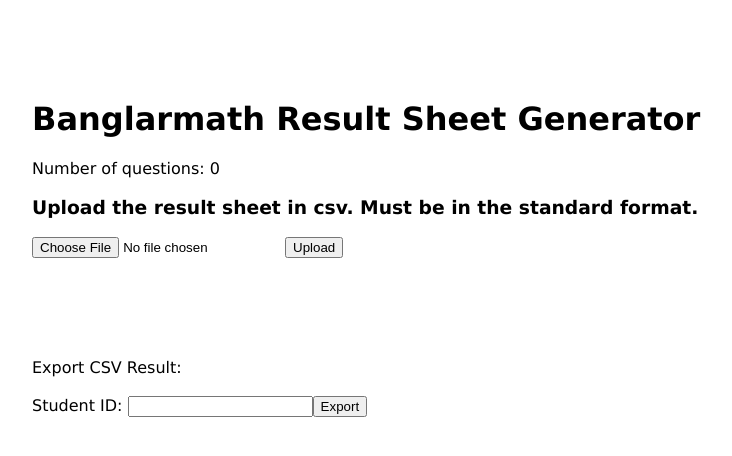
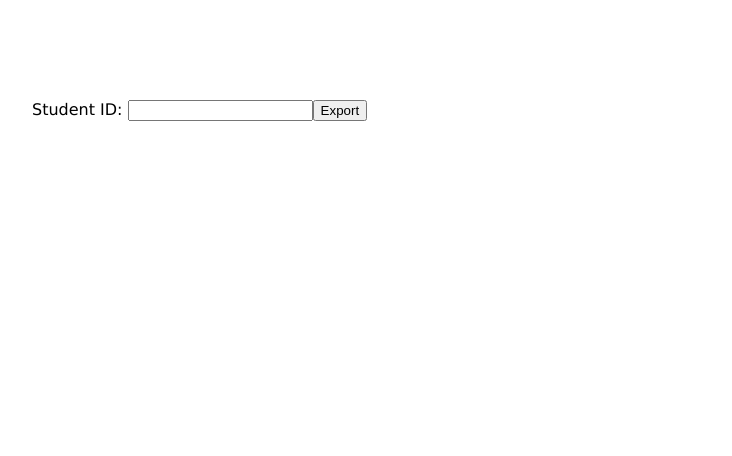
Before and after one commit to shirrsho/banglarmath-result-frontend, a React (Create React App) app: page / in a window 1280 px wide. Shown: the top 456 px of the page, without its empty margins (168-900 px from the left). Built offline with nearby package versions, Linux system fonts and the light colour scheme.

Commit message:
basic works smooth

```diff
--- a/package.json
+++ b/package.json
@@ -11,6 +11,7 @@
     "papaparse": "^5.4.1",
     "react": "^18.2.0",
     "react-dom": "^18.2.0",
+    "react-router-dom": "^6.11.2",
     "react-scripts": "5.0.1",
     "react-select": "^5.7.3",
     "web-vitals": "^2.1.4"
--- a/src/App.js
+++ b/src/App.js
@@ -1,25 +1,31 @@
-import React, { useState } from 'react';
-import CSVtoJSON from './components/ResultSheetUpload';
-import TagQuestions from './components/TagQuestions';
-import Export from './components/Export';
+import React from 'react';
+import Portal from './pages/Portal';
+import AdminPage from './pages/AdminPage';
+import { HashRouter, Routes, Route } from 'react-router-dom';
 
 function App() {
-  const [resultsheet,setResultsheet] = useState();
-  const [n_ques, setN_ques] = useState(0);
-  const [tags, setTags] = useState();
+  // const [resultsheet,setResultsheet] = useState();
+  // const [n_ques, setN_ques] = useState(0);
+  // const [tags, setTags] = useState();
 
   return (
-    <div>
-      <h1>Banglarmath Result Sheet Generator</h1>
-      <p>Number of questions: {n_ques}</p>
-      <CSVtoJSON setResultsheet={setResultsheet}/>
-      {resultsheet && <TagQuestions setN_ques={setN_ques} tags={tags} setTags={setTags}/>}
-      <div style={{height:"100px"}}></div>
-      {/* {tags?.map((tag) => {
-                return <h1 key={tag.id}>{tag.id} {tag.segments} {tag.types}</h1>
-            })} */}
-      <Export resultsheet={resultsheet} tags={tags} n_ques={n_ques}/>
-    </div>
+    <HashRouter>
+        <Routes>
+          <Route path="/" element={<Portal />} />
+          <Route path="/admin" element={<AdminPage />} />
+        </Routes>
+      </HashRouter>
+    // <div>
+    //   <h1>Banglarmath Result Sheet Generator</h1>
+    //   <p>Number of questions: {n_ques}</p>
+    //   <CSVtoJSON setResultsheet={setResultsheet}/>
+    //   {resultsheet && <TagQuestions setN_ques={setN_ques} tags={tags} setTags={setTags}/>}
+    //   <div style={{height:"100px"}}></div>
+    //   {/* {tags?.map((tag) => {
+    //             return <h1 key={tag.id}>{tag.id} {tag.segments} {tag.types}</h1>
+    //         })} */}
+    //   <Export resultsheet={resultsheet} tags={tags} n_ques={n_ques}/>
+    // </div>
   );
 }
 
--- a/src/components/Export.js
+++ b/src/components/Export.js
@@ -3,42 +3,44 @@
 import { saveAs } from 'file-saver';
 import axios from 'axios';
 
-function Export( {resultsheet, tags, n_ques} ) {
+function Export() {
 
     const [student_id, setStudent_id] = useState();
+    const [student_name, setStudent_name] = useState();
 
     const exportCsv = async () => {
 
         let newresult = []
 
-        await axios.get(`http://localhost:3001/result/${n_ques}/${student_id}`)
+        await axios.get(`http://localhost:3001/result/${student_id}`)
         .then((response) => {
             // Check if the request was successful.
             if (response.status === 200) {
-            // Get the response data.
-            const data = response.data;
-            newresult = data;
-            // Display the data.
-            console.log(data);
+                console.log(response.data)
+                const data = response.data;
+                setStudent_name(data.Name)
+                newresult = data.studentresult;
+                // Display the data.
+                console.log(data);
+                const blob = new Blob([Papa.unparse(newresult)], { type: 'text/csv;charset=utf-8' });
+                saveAs(blob, 'result_'+student_id+'.csv');
             } else {
-            // Display an error message.
-            console.log("Error: " + response.status);
+                // Display an error message.
+                console.log("Error: " + response.status);
             }
         })
         .catch((error) => {
             console.log(error);
         });
-
-        const blob = new Blob([Papa.unparse(newresult)], { type: 'text/csv;charset=utf-8' });
-        saveAs(blob, 'result_'+student_id+'.csv');
     }
 
     return (
         <div>
-            Export CSV Result:<br/><br/>
+            {/* Export CSV Result:<br/><br/> */}
             <label>Student ID: </label><input onChange={(e)=>setStudent_id(e.target.value)}></input>
             <button onClick={exportCsv}>Export</button>
             <div style={{height:"100px"}}></div>
+            {student_name}
         </div>
     );
 }
--- a/src/components/ResultSheetUpload.js
+++ b/src/components/ResultSheetUpload.js
@@ -1,63 +1,65 @@
 import React, { useState } from 'react';
 import Papa from 'papaparse';
-import axios from 'axios';
 
-function ResultSheetUpload({ setResultsheet }) {
-  const [file, setFile] = useState();
-  const [jsonData, setJsonData] = useState();
+function ResultSheetUpload({ setExaminformation }) {
+
+  // const [file, setFile] = useState();
+  const [examcode, setExamcode] = useState("");
+  const [examname, setExamname] = useState("");
+  const [jsonResult, setJsonResult] = useState({});
+  const [nques, setNques] = useState(0);
+  let newexamresult;
 
   const handleFileUpload = (event) => {
-    setFile(event.target.files[0]);
+    // setFile(event.target.files[0]);
+    convertToJSON(event.target.files[0]);
   }
 
-  const convertToJSON = () => {
+  const handleHowManyQues = (event) => {
+    setNques(event.target.value);
+  }
+
+  const handleExamCode = (event) => {
+    setExamcode(event.target.value);
+  }
+
+  const handleExamName = (event) => {
+    setExamname(event.target.value);
+  }
+
+  const convertToJSON = (file) => {
     if (file == null) return;
+    console.log("not null");
     Papa.parse(file, {
       header: true,
       dynamicTyping: true,
       complete: (results) => {
         console.log(results.data);
-        uploadResultSheet(results.data)
-        setResultsheet(results.data);
+        setJsonResult(results.data);
       }
     });
   }
 
-  const uploadResultSheet = async (results) => {
-    // if (file == null) return;
-    // else convertToJSON();
-    // console.log(jsonData);
-    await axios.post('http://localhost:3001/uploadresultsheet/', results)
-        .then((response) => {
-          setJsonData(results);
-          console.log('Post successful! ', response.data);
-        })
-        .catch((error) => {
-          console.log('Post failed!');
-        });
+  const addNewResultSheet = () => {
+    /*
+      Check for Invalid Fields
+    */
+    newexamresult = {
+      examname: examname,
+      examcode: examcode,
+      nques: nques,
+      resultsheet: jsonResult
+    }
+    setExaminformation(newexamresult);
   }
 
-  // const uploadQuesInfo = () => {
-  //   if (file == null) return;
-  //   else convertToJSON();
-  //   axios.post('http://localhost:3001/uploadquestioninfo/', jsonData)
-  //       .then((response) => {
-  //         console.log('Post successful! ', response.data);
-  //       })
-  //       .catch((error) => {
-  //         console.log('Post failed!');
-  //       });
-  // }
-
   return (
-    <div>
-      <h3>Upload the result sheet in csv. Must be in the standard format.</h3>
-      <input type='file' onChange={handleFileUpload} />
-      <button onClick={convertToJSON}>Upload</button>
-      {/* <h3>Upload the questions' information in csv. Must be in the standard format.</h3>
-      <input type='file' onChange={handleFileUpload} />
-      <button onClick={uploadQuesInfo}>Upload</button> */}
-      {jsonData && <p>Successfully Uploaded.</p>}
+    <div className='examinformationcomponent'>
+      <label>Exam Code: </label><input type='text' onChange={handleExamCode} /> <br/>
+      <label>Exam Name: </label><input type='text' onChange={handleExamName} /> <br/>
+      <label>Result Sheet (CSV): </label><input type='file' onChange={handleFileUpload} /> <br/>
+      <label>Number of Questions: </label><input type='number' onChange={handleHowManyQues}/> <br/> <br/>
+      <button onClick={addNewResultSheet}>Add New Result Sheet</button>
     </div>
   );
 }
--- a/src/components/TagQuestions.js
+++ b/src/components/TagQuestions.js
@@ -1,28 +1,15 @@
-import React, { useState } from 'react';
+import React, { useEffect, useState } from 'react';
 import Select from 'react-select';
-import axios from 'axios';
 
-function TagQuestions({ setN_ques, tags, setTags }) {
+function TagQuestions({ examinformation, setExaminformation }) {
     const [rows, setRows] = useState([]);
+    const [tags, setTags] = useState([]);
 
     const uploadTags = async () => {
-        console.log("sending: ",tags);
-        await axios.post('http://localhost:3001/questiontags/', tags)
-        .then((response) => {
-          console.log('Post successful! ', response.data);
-        })
-        .catch((error) => {
-          console.log('Post failed!');
-        });
-    }
-
-    const setNumberofQuestions = (value) => {
-        setN_ques(value);
-        let temp = [];
-        for (let i = 0; i < value; i++) {
-            temp.push(i + 1);
-        }
-        setRows(temp);
+        // console.log("sending: ",tags);
+        let e = examinformation;
+        e.tags = tags;
+        setExaminformation(e);
     }
 
     const addTag = (newTag) => {
@@ -32,8 +19,17 @@
         // let ind = "Q"+newTag.id;
         // newTags[ind] = {...newTag};
         setTags(newTags); // Update the tags state
-        console.log(tags);
+
+        // console.log(tags);
     }
+
+    useEffect(()=>{
+        let temp = [];
+        for (let i = 0; i < examinformation.nques; i++) {
+            temp.push(i + 1);
+        }
+        setRows(temp);
+    },[examinformation.nques])
 
     const TagRow = ({ id }) => {
 
@@ -61,7 +57,7 @@
                 segments: segments.map(segment=>segment.value),
                 types: types.map(type=>type.value)
             }
-            console.log(tag);
+            // console.log(tag);
             addTag(tag);
         }
 
@@ -98,12 +94,10 @@
 
     return (
         <div>
-            <input type='number' onChange={(e) => setNumberofQuestions(e.target.value)} />
-            <h4>Tag the questions:</h4>
             {rows?.map((row) => {
                 return <TagRow id={row} key={row} />
             })}
-            <button onClick={uploadTags}>Tag</button>
+            <button onClick={uploadTags}>Confirm Tags</button>
         </div>
     );
 }
--- /dev/null
+++ b/src/pages/AdminConfirmation.js
@@ -0,0 +1,24 @@
+import axios from "axios";
+
+function AdminConfirmation({examinformation}){
+
+    const upload = async () => {
+        console.log(examinformation);
+        await axios.post('http://localhost:3001/uploadresultsheet/', examinformation)
+            .then((response) => {
+            // setJsonData(results);
+            console.log('Post successful! ', response.data);
+            })
+            .catch((error) => {
+            console.log('Post failed!');
+            });
+    }
+
+    return(
+        <div>
+            <button onClick={upload}>Confirm</button>
+        </div>
+    )
+}
+
+export default AdminConfirmation;
--- /dev/null
+++ b/src/pages/AdminPage.js
@@ -0,0 +1,19 @@
+import { useState } from "react";
+import ResultSheetUpload from "../components/ResultSheetUpload";
+import TagQuestions from "../components/TagQuestions";
+import AdminConfirmation from "./AdminConfirmation";
+
+function AdminPage(){
+
+    const [examinformation, setExaminformation] = useState({});
+
+    return (
+        <div className="adminpage">
+            <ResultSheetUpload setExaminformation={setExaminformation} />
+            <TagQuestions examinformation={examinformation} setExaminformation={setExaminformation}/>
+            <AdminConfirmation examinformation={examinformation}/>
+        </div>
+    )
+}
+
+export default AdminPage;
--- /dev/null
+++ b/src/pages/Portal.js
@@ -0,0 +1,11 @@
+import Export from "../components/Export";
+
+function Portal(){
+    return(
+        <div className="portalpage">
+            <Export/>
+        </div>
+    )
+}
+
+export default Portal;
```
Also changed, not shown: 2 other files (tests, documents, lock files or other folders).
